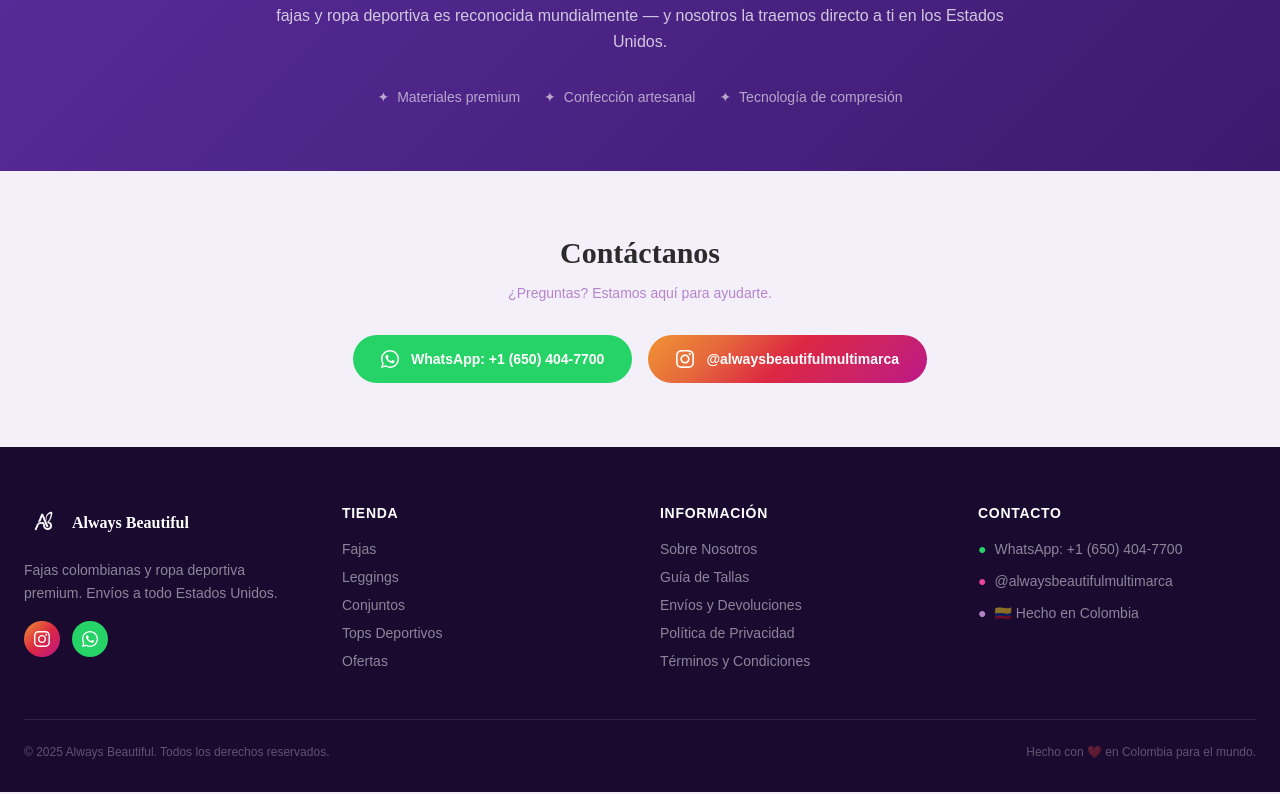
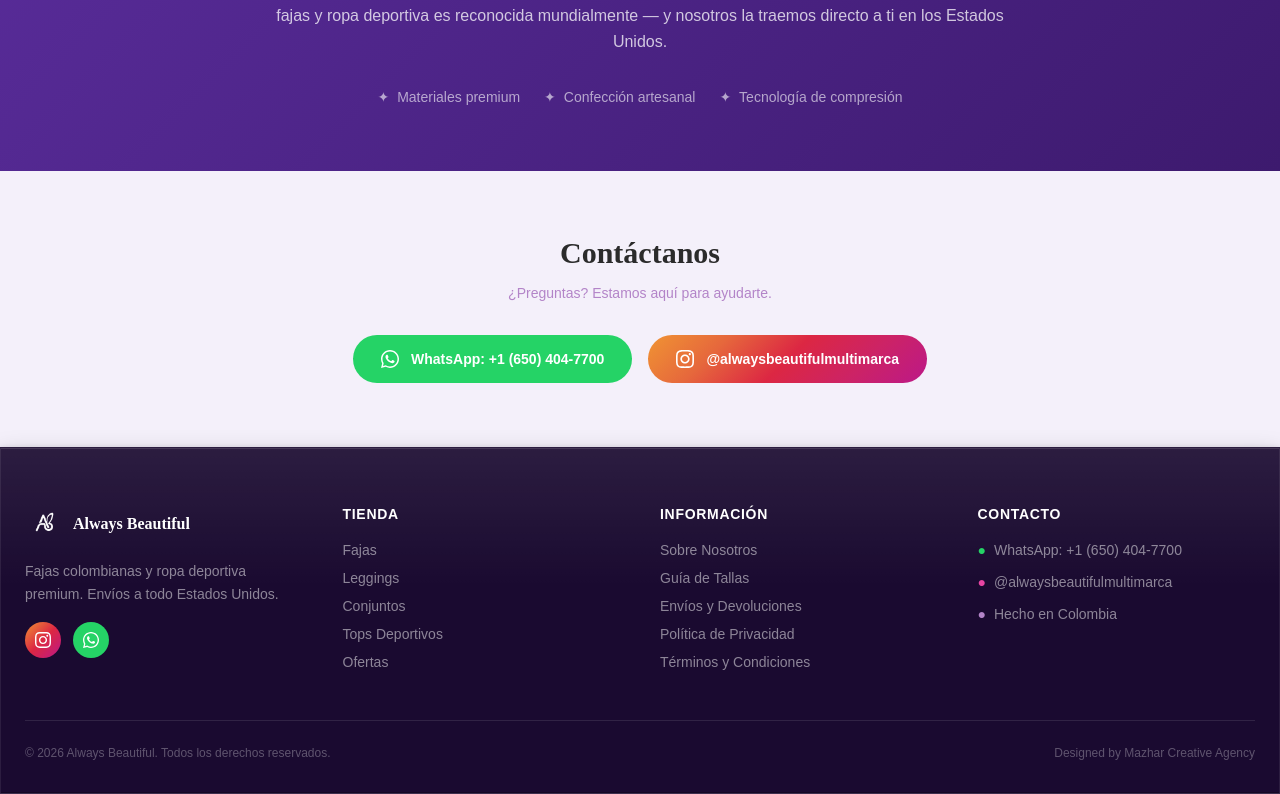
Before and after one commit to ahmadraza2k09/alwaysbeautifulmultimarca, a React (Vite) app: page / in a window 1280 px wide. Shown: the part 3453-4247 px from the top of the page. Built offline with nearby package versions, Linux system fonts and the light colour scheme; the HTML template or start-up script is replaced by a standard one; a web font is replaced by a local one.

Commit message:
feat: redesign footer (dynamic year, credit link, skeuomorphic surface)

```diff
--- a/src/components/Footer.tsx
+++ b/src/components/Footer.tsx
@@ -11,7 +11,7 @@
 
 export function Footer({ lang, onNav }: Props) {
   return (
-    <footer style={{ backgroundColor: '#1a0a30' }}>
+    <footer className="skeu-surface-dark" style={{ backgroundColor: '#1a0a30' }}>
       <div className="max-w-7xl mx-auto px-6 pt-14 pb-8">
         <div className="grid grid-cols-1 sm:grid-cols-2 lg:grid-cols-4 gap-10 mb-12">
           {/* Brand */}
@@ -140,7 +140,7 @@
               </li>
               <li className="flex items-center gap-2">
                 <span style={{ color: '#B384C8' }}>●</span>
-                {t(lang, '🇨🇴 Hecho en Colombia', '🇨🇴 Made in Colombia')}
+                {t(lang, 'Hecho en Colombia', 'Made in Colombia')}
               </li>
             </ul>
           </div>
@@ -148,8 +148,10 @@
 
         {/* Bottom bar */}
         <div className="border-t border-white/10 pt-6 flex flex-col sm:flex-row items-center justify-between gap-3 text-xs text-white/30">
-          <p>© 2025 Always Beautiful. {t(lang, 'Todos los derechos reservados.', 'All rights reserved.')}</p>
-          <p>{t(lang, 'Hecho con ❤️ en Colombia para el mundo.', 'Made with ❤️ in Colombia for the world.')}</p>
+          <p>© {new Date().getFullYear()} Always Beautiful. {t(lang, 'Todos los derechos reservados.', 'All rights reserved.')}</p>
+          <a href="#" className="hover:text-white/60 transition-colors">
+            Designed by Mazhar Creative Agency
+          </a>
         </div>
       </div>
     </footer>
```
